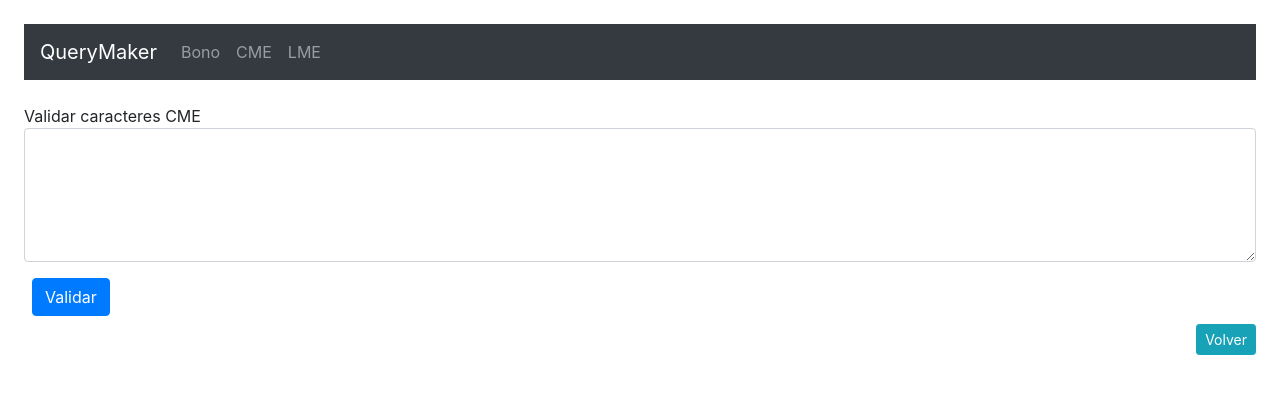
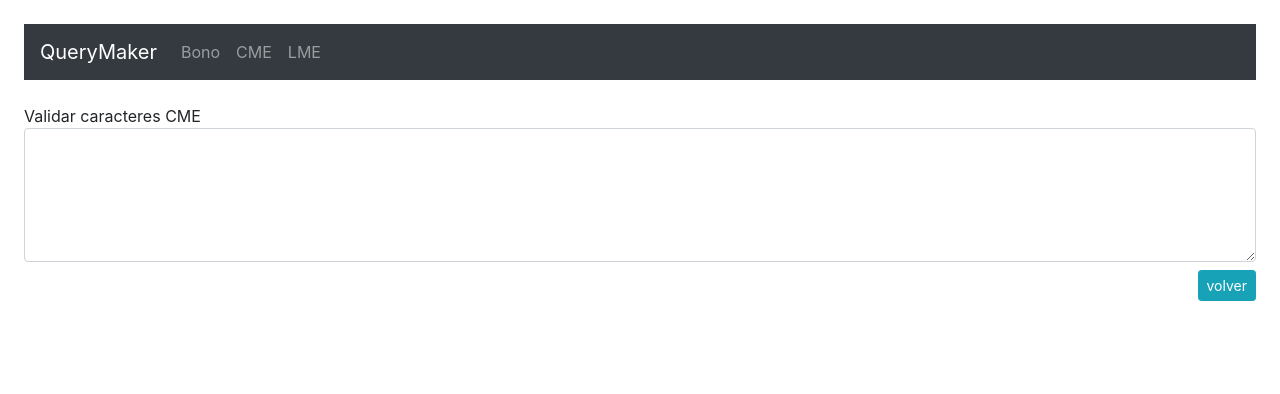
Before and after one commit to leonsandoval/querymaker-react, a React (Create React App) app: page /CME/caracteres in a window 1280 px wide. Shown: the top 394 px of the page. Built offline with nearby package versions, Linux system fonts and the light colour scheme.

Commit message:
BackButton component creation and test

```diff
--- /dev/null
+++ b/src/components/backButton.jsx
@@ -0,0 +1,22 @@
+import React from "react";
+
+const BackButton = () => {
+  let url = window.location.href;
+  let backButtonUrl = "";
+  if (url.charAt(url.length - 1) === "/") {
+    backButtonUrl = url.slice(0, url.lastIndexOf("/"));
+    backButtonUrl = backButtonUrl.slice(0, backButtonUrl.lastIndexOf("/"));
+  } else {
+    backButtonUrl = url.slice(0, url.lastIndexOf("/"));
+  }
+  return (
+    <div className="float-right">
+      <a href={backButtonUrl} className="btn btn-info btn-sm">
+        {" "}
+        volver
+      </a>
+    </div>
+  );
+};
+
+export default BackButton;
--- a/src/components/caracteres.jsx
+++ b/src/components/caracteres.jsx
@@ -1,4 +1,5 @@
 import React, { Component } from "react";
+import BackButton from "./backButton";
 
 class Caracteres extends Component {
   constructor(props) {
@@ -12,8 +13,6 @@ class Caracteres extends Component {
     this.setState({
       [event.target.name]: event.target.value
     });
-  }
-  handleSubmit(event) {
     var mal = document.getElementById("mal"); //en este div escribo el resultado
     var validar = document.getElementById("validar").value; //de este texto saco el texto a validar
     // eslint-disable-next-line
@@ -29,6 +28,8 @@ class Caracteres extends Component {
         " del texto ingresado";
     else texto = "No se encontro caracter erroneo";
     mal.innerText = texto;
+  }
+  handleSubmit(event) {
     event.preventDefault();
   }
 
@@ -50,15 +51,13 @@ class Caracteres extends Component {
             />
           </label>
           <div className="well well-lg" id="mal"></div>
-          <input
+          {/* <input
             type="submit"
             value="Validar"
             className="btn btn-primary m-2"
-          />
+          /> */}
         </form>
-        <form action="/CME" className="float-right">
-          <input type="submit" value="Volver" className="btn btn-info btn-sm" />
-        </form>
+        <BackButton />
       </div>
     );
   }
--- a/src/components/lme.jsx
+++ b/src/components/lme.jsx
@@ -1,4 +1,5 @@
 import React, { Component } from "react";
+import BackButton from "./backButton";
 
 class LME extends Component {
   constructor(props) {
@@ -12,11 +13,8 @@ class LME extends Component {
     this.setState({
       [event.target.name]: event.target.value
     });
-  }
+    let eliminarlme = document.getElementById("eliminarlme");
 
-  handleSubmit(event) {
-    let eliminarlme = document.getElementById("eliminarlme");
-    // alert("A name was submitted: " + this.state.value);
     let texto =
       "Para 'folio mal consumido'" +
       "\n" +
@@ -48,7 +46,9 @@ class LME extends Component {
       "\n";
 
     eliminarlme.innerText = texto;
+  }
 
+  handleSubmit(event) {
     event.preventDefault();
   }
 
@@ -64,12 +64,15 @@ class LME extends Component {
               className="form-control col-md-3 mb-4"
               value={this.state.valor}
               onChange={this.handleChange}
+              onKeyUp={this.handleChange}
               required
             />
-            <input type="submit" value="Generar" className="btn btn-primary" />
+            {/*
+            <input type="submit" value="Generar" className="btn btn-primary" /> */}
           </div>
         </form>
         <div className="well well-lg" id="eliminarlme"></div>
+        <BackButton />
       </React.Fragment>
     );
   }
--- a/src/components/nuevoCME.jsx
+++ b/src/components/nuevoCME.jsx
@@ -1,4 +1,5 @@
 import React, { Component } from "react";
+import BackButton from "./backButton";
 
 class NuevoCME extends Component {
   constructor(props) {
@@ -203,9 +204,7 @@ class NuevoCME extends Component {
             <div className="well well-lg" id="CME"></div>{" "}
           </div>
         </form>
-        <form action="/CME" className="float-right">
-          <input type="submit" value="Volver" className="btn btn-info btn-sm" />
-        </form>
+        <BackButton />
       </div>
     );
   }
```
